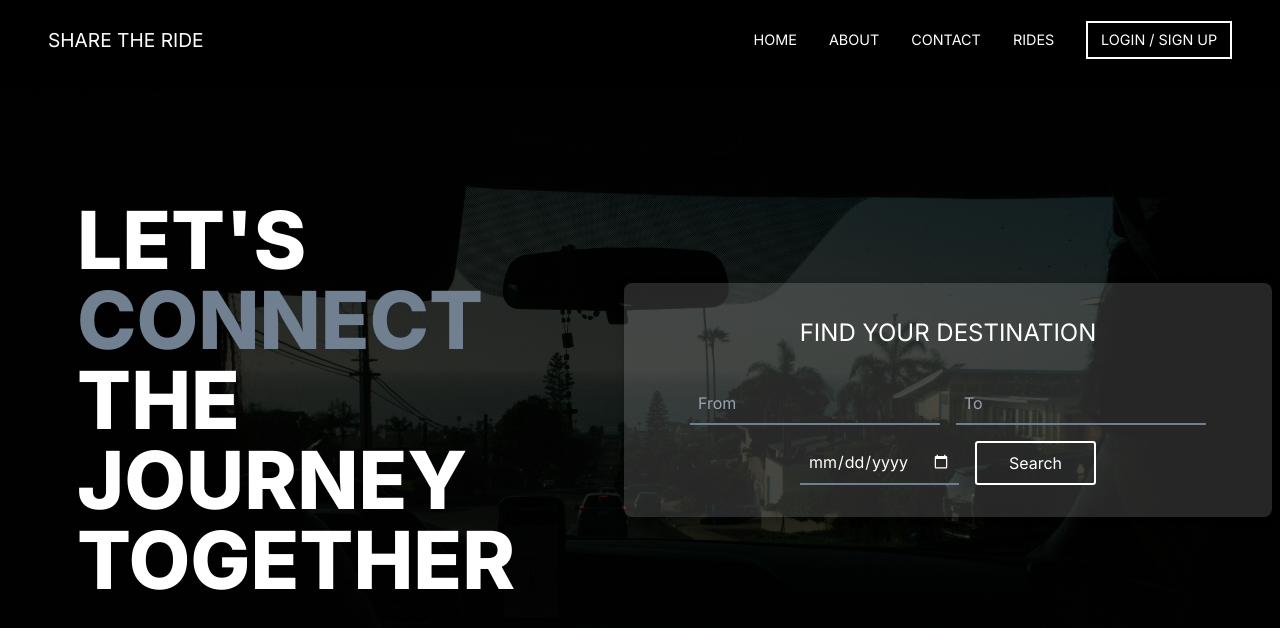
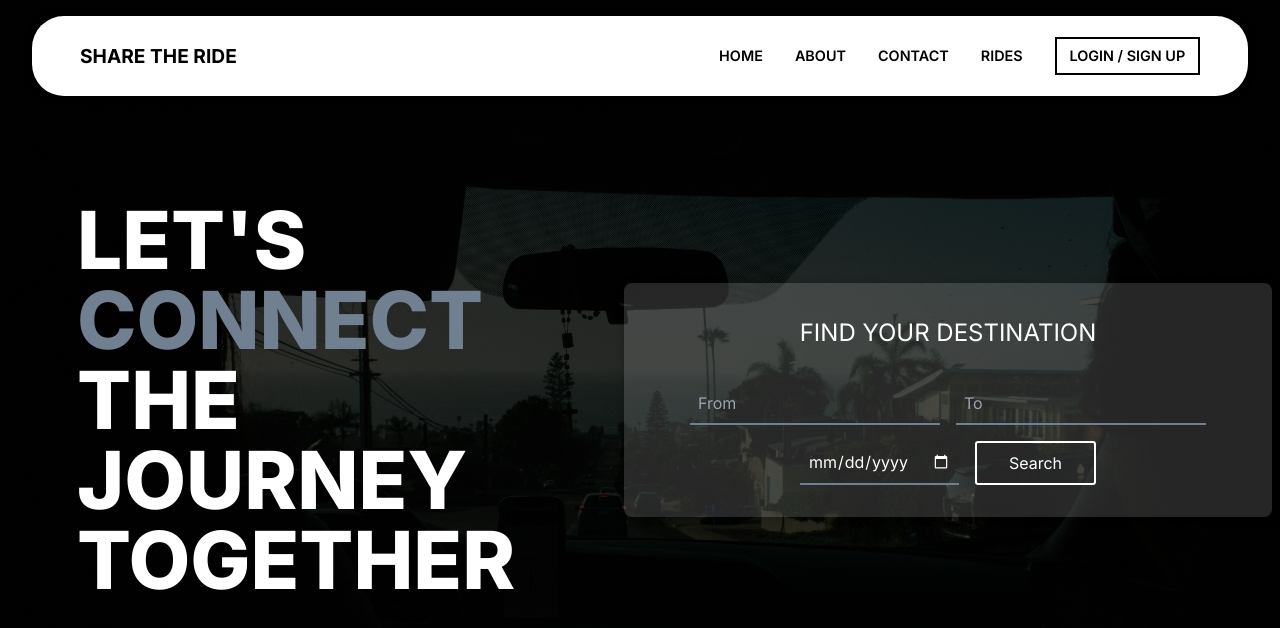
Before and after one commit to ApostolisNt/share-the-ride, a Next.js app: page / in a window 1280 px wide. Shown: the top 628 px of the page. Built offline with nearby package versions, Linux system fonts and the light colour scheme.

Commit message:
single ride page

```diff
--- /dev/null
+++ b/app/(pages)/rides/[id]/page.tsx
@@ -0,0 +1,16 @@
+import SingleRidePage from "@components/SingleRidePage/SingleRidePage";
+
+type ParamProps = {
+  params: {
+    id: string;
+  };
+};
+
+export default function RidePage({ params }: ParamProps) {
+  const id = params.id;
+  return (
+    <div>
+      <SingleRidePage id={id} />
+    </div>
+  );
+}
--- a/app/(pages)/rides/page.tsx
+++ b/app/(pages)/rides/page.tsx
@@ -5,7 +5,7 @@ export type searchParamsProps = {
   searchParams: SearchParamsType;
 };
 
-export default function RidesPage({ searchParams }: searchParamsProps) {
+export default function AllRidesPage({ searchParams }: searchParamsProps) {
   return (
     <>
       <Rides results={searchParams} />
--- a/app/components/HeroSection/HeroSection.scss
+++ b/app/components/HeroSection/HeroSection.scss
@@ -5,7 +5,7 @@
   display: flex;
   align-items: center;
   justify-content: center;
-  margin-top: -5rem;
+  margin-top: -7rem;
 
   .backgroundImage {
     position: absolute;
--- a/app/components/Navigation/Navigation.scss
+++ b/app/components/Navigation/Navigation.scss
@@ -1,19 +1,22 @@
 .navigation {
   position: relative;
+  width: 95%;
   height: 5rem;
   display: flex;
   align-items: center;
   justify-content: space-between;
   padding: 0 3rem;
-  z-index: 1;
-  backdrop-filter: blur(10px);
-  background-color: rgba(0, 0, 0, 0.1);
-  box-shadow: 0 4px 6px rgba(0, 0, 0, 0.1);
+  margin: 1rem auto;
+  z-index: 10;
+  background-color: #fff;
+  box-shadow: 0px 1px 8px 0px hsla(0, 0%, 0%, 0.2);
+  border-radius: 2rem;
 
   .navigation_logo {
     font-size: 1.2rem;
     text-transform: uppercase;
-    color: #fff;
+    color: #000;
+    font-weight: 700;
   }
 
   .navigation_link_wrapper {
@@ -25,7 +28,8 @@
     .navigation_link {
       font-size: 0.9rem;
       text-transform: uppercase;
-      color: #fff;
+      color: #000;
+      font-weight: 600;
       position: relative;
 
       &::after {
@@ -35,7 +39,7 @@
         left: 50%;
         width: 0.3rem;
         height: 0.3rem;
-        background-color: #fff;
+        background-color: #000;
         border-radius: 50%;
         opacity: 0;
         transition: opacity 0.7s ease, width 0.7s ease;
@@ -50,7 +54,7 @@
       }
 
       &.login {
-        border: 2px solid #fff;
+        border: 2px solid #000;
         padding: 0.4rem 0.8rem;
 
         &::after {
@@ -73,9 +77,9 @@
         flex-direction: column;
         align-items: flex-start;
         gap: 1rem;
-        background-color: rgba(0, 0, 0, 0.8);
+        background-color: #fff;
         position: absolute;
-        top: 5rem;
+        top: 6rem;
         left: 0;
         right: 0;
         padding: 1rem;
@@ -91,7 +95,7 @@
       div {
         width: 100%;
         height: 2px;
-        background-color: #fff;
+        background-color: #000;
         position: absolute;
         left: 0;
         transition: all 0.3s ease;
--- a/app/components/Rides/RidesCard.tsx
+++ b/app/components/Rides/RidesCard.tsx
@@ -1,8 +1,11 @@
+"use client";
+
 import profileDefault from "@assets/profile-default.png";
 import "./RidesCard.scss";
 import Image from "next/image";
 import { formatDate } from "app/helpers/FomatDate";
 import { TravelTypes } from "app/helpers/TravelTypes";
+import { useRouter } from "next/navigation";
 
 const RidesCard = ({ ride }: any) => {
   const {
@@ -18,6 +21,7 @@ const RidesCard = ({ ride }: any) => {
     notAllowed,
     vehicleBrand,
   } = ride;
+  const router = useRouter();
   const fillPercentage = `${(rating / 5) * 100}%`;
   const timeSlice = time.slice(0, 2);
   const timeType = timeSlice >= 0 && timeSlice < 12 ? "AM" : "PM";
@@ -26,8 +30,12 @@ const RidesCard = ({ ride }: any) => {
     notAllowed,
   });
 
+  const handleSubmit = () => {
+    router.push(`/rides/${id}`);
+  };
+
   return (
-    <div className="ride_card">
+    <div className="ride_card" onClick={handleSubmit}>
       <div className="ride_card_user">
         <Image src={profileDefault} alt="profile" />
         <h3>{name}</h3>
--- /dev/null
+++ b/app/components/SingleRidePage/SingleRideCard.tsx
@@ -0,0 +1,22 @@
+import React from "react";
+
+const SingleRideCard = ({ singleUserData }: any) => {
+  const {
+    id,
+    destination,
+    from,
+    date,
+    time,
+    seats,
+    price,
+    luggage,
+    description,
+  } = singleUserData[0];
+  return (
+    <div className="single_ride_container">
+      <div className="singleRide_destination">{from}</div>
+    </div>
+  );
+};
+
+export default SingleRideCard;
--- /dev/null
+++ b/app/components/SingleRidePage/SingleRidePage.tsx
@@ -0,0 +1,21 @@
+import SingleRideCard from "./SingleRideCard";
+import dummyData from "@components/Rides/dummyRides.json";
+
+type SingleRidePageProps = {
+  id: string;
+};
+
+const SingleRidePage = ({ id }: SingleRidePageProps) => {
+  const userData = dummyData;
+  const singleUserData = userData
+    .map((ride) => ride)
+    .filter((item) => item.id === id);
+
+  return (
+    <section className="single_ride_section">
+      <SingleRideCard singleUserData={singleUserData} />
+    </section>
+  );
+};
+
+export default SingleRidePage;
```
Also changed, not shown: app/components/Rides/RidesCard.scss (+15 -2 lines), app/components/SingleRidePage/SingleRideCard.scss (added).
